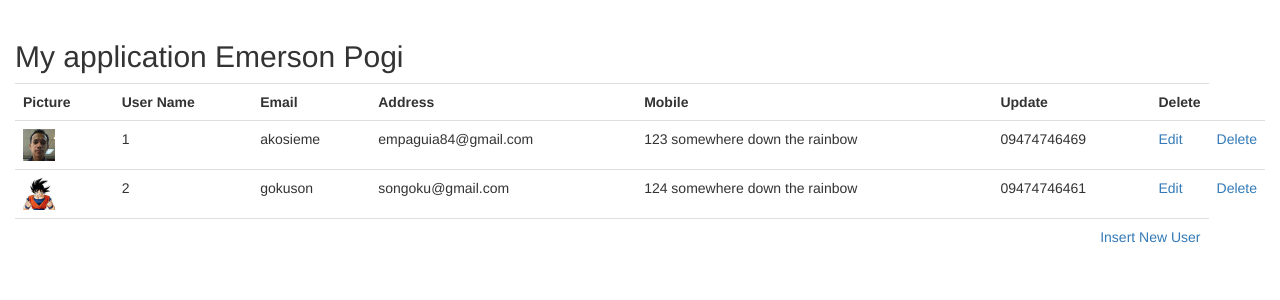
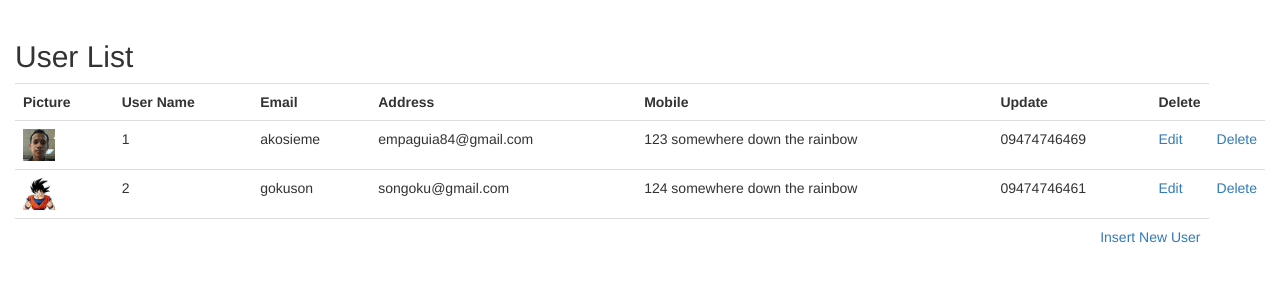
Before and after one commit to empaguia84/ci-crud-sample, a CodeIgniter app: page /crud050217/index.php/users/index in a window 1280 px wide. Shown: the part 62-362 px from the top of the page. Run offline with CodeIgniter, Linux system fonts and the light colour scheme; data comes from the database, SQL or seed files in the repository; some libraries are stand-ins or nearby versions.

Commit message:
remove Pogi in show_users.php

```diff
--- a/application/views/show_users.php
+++ b/application/views/show_users.php
@@ -1,5 +1,5 @@
 	<body>
-		<h2> My application Emerson Pogi </h2>
+		<h2> User List</h2>
 		<div class="table-responsive">
 			<table class="table">
 				<tr>
```
